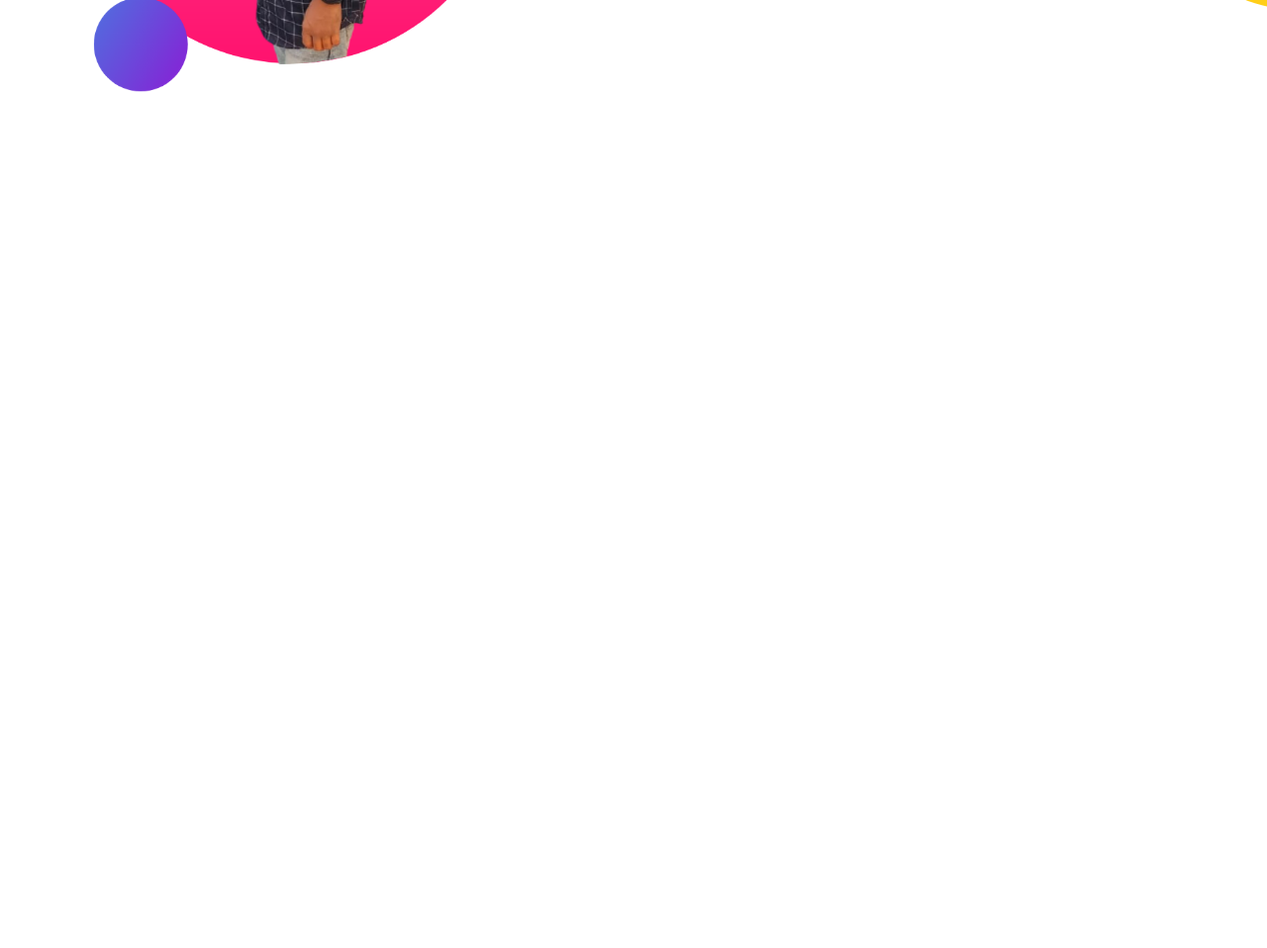
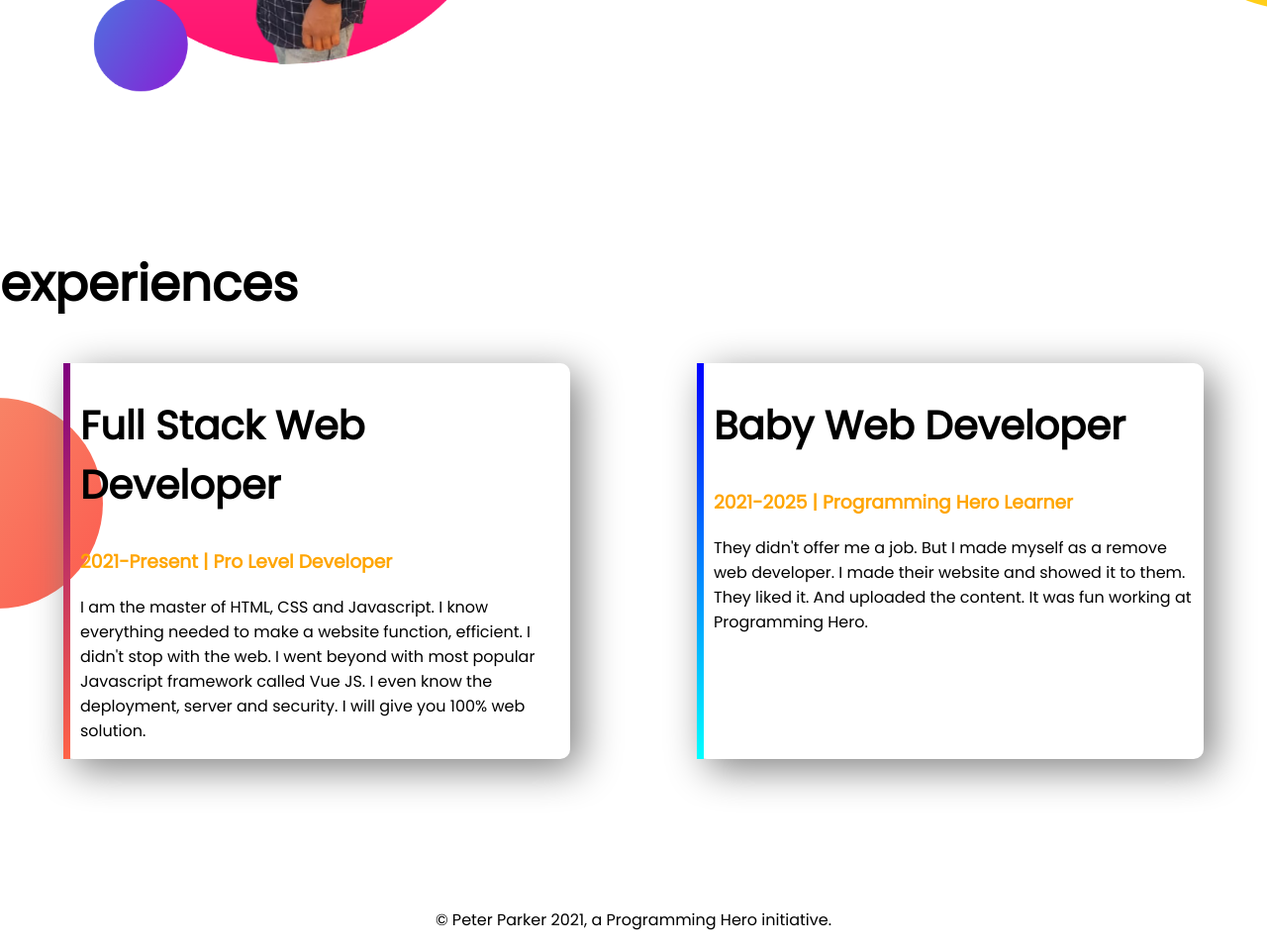
Before and after one commit to Melon-ali/developer-portfolio, a plain HTML site: page index.html in a window 1280 px wide. Shown: the part 1024-1982 px from the top of the page at 99% size. Before the commit the page ends 1274 px from the top, so only its background shows below. Drawn offline with Linux system fonts and the light colour scheme.

Commit message:
footer and experince added

```diff
--- a/index.html
+++ b/index.html
@@ -13,7 +13,7 @@
 </head>
 
 <body>
-    <section class="top-banner">
+    <section class="top-banner flexible-container">
         <div class="half-width">
             <h1>Welcome To</h1>
             <h1><span class="orange-color">Melon Ali</span> World!</h1>
@@ -30,7 +30,7 @@
             <img src="images/Melon-pic-with-bg.png" alt="">
         </div>
     </section>
-    <section class="dream-big">
+    <section class="dream-big flexible-container">
         <div class="half-width">
             <img src="images/Melon-pic-with-bg2.png" alt="">
         </div>
@@ -44,6 +44,29 @@
             <a class="link-button" href="http://" target="_blank">DOWNLOAD RESUME</a>
         </div>
     </section>
+    <section class="experience-area">
+        <h1>experiences</h1>
+        <div class="flexible-container">
+            <div id="full-stack-experience" class="experience-item">
+                <h2>Full Stack Web Developer</h2>
+                <h3 class="orange-color">2021-Present | Pro Level Developer</h3>
+                <p>I am the master of HTML, CSS and Javascript. I know everything needed to make a website function,
+                    efficient. I didn't stop with the web. I went beyond with most popular Javascript framework called
+                    Vue
+                    JS. I even know the deployment, server and security. I will give you 100% web solution.</p>
+            </div>
+            <div id="web-dev-experience" class="experience-item">
+                <h2>Baby Web Developer</h2>
+                <h3 class="orange-color">2021-2025 | Programming Hero Learner</h3>
+                <p>They didn't offer me a job. But I made myself as a remove web developer. I made their website and
+                    showed
+                    it to them. They liked it. And uploaded the content. It was fun working at Programming Hero.</p>
+            </div>
+        </div>
+    </section>
+    <footer>
+        <p>© Peter Parker 2021, a Programming Hero initiative.</p>
+    </footer>
 </body>
 
 </html>
--- a/style.css
+++ b/style.css
@@ -5,10 +5,13 @@ body{
 h1{
     font-size: 50px;
 }
+h2{
+    font-size: 40px;
+}
 .orange-color{
     color:orange;
 }
-section{
+.flexible-container{
     display: flex;
     margin-bottom: 150px;
 }
@@ -36,3 +39,29 @@ section{
     background-repeat: no-repeat;
     background-position: right;
 }
+.experience-area{
+    background-image: url(images/exp-bg.png);
+    background-repeat: no-repeat;
+    background-position: left;
+}
+.experience-item{
+    width: 40%;
+    margin-left: 5%;
+    margin-right: 5%;
+    padding-left: 10px;
+    border-radius: 10px;
+    box-shadow: 10px 10px 40px grey;
+}
+#web-dev-experience{
+    border-left: 7px solid;
+    border-image: linear-gradient(blue, cyan);
+    border-image-slice: 1;
+}
+#full-stack-experience{
+    border-left: 7px solid;
+    border-image: linear-gradient(purple, tomato);
+    border-image-slice: 1;
+}
+footer p {
+    text-align: center;
+}
```
Also changed, not shown: images/jhankar.png (deleted), images/jhankar2.png (deleted).
